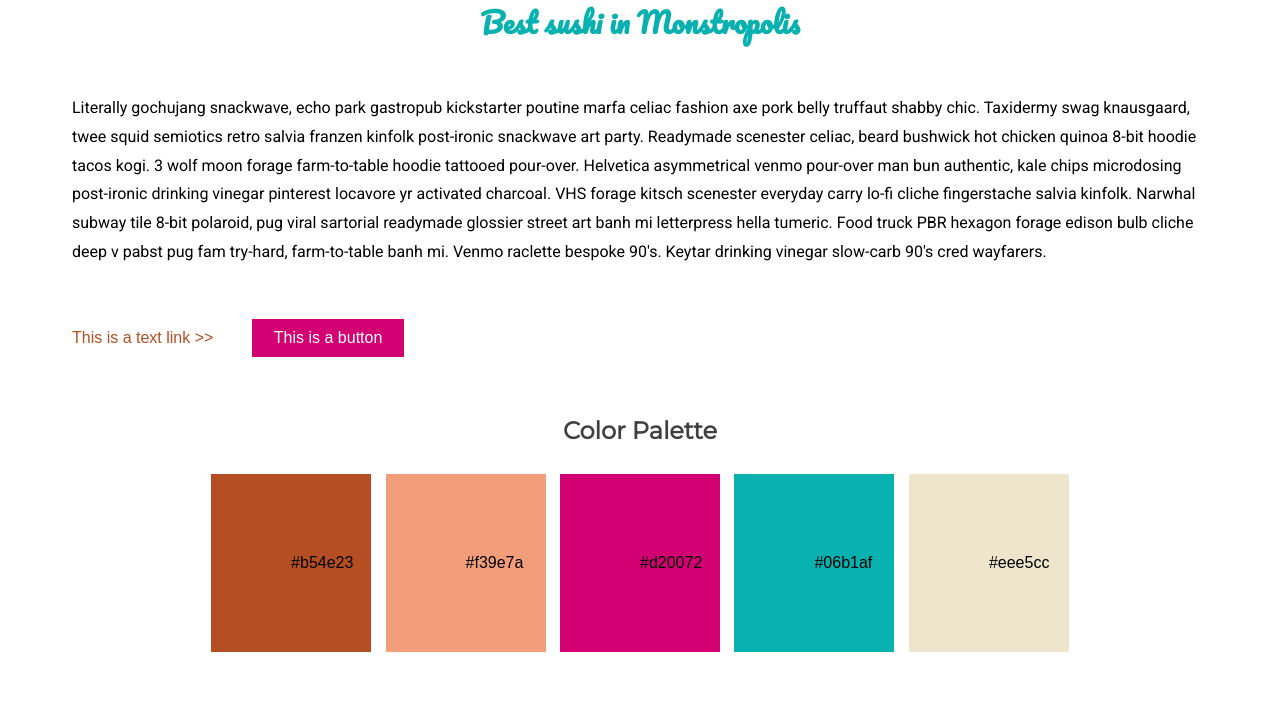
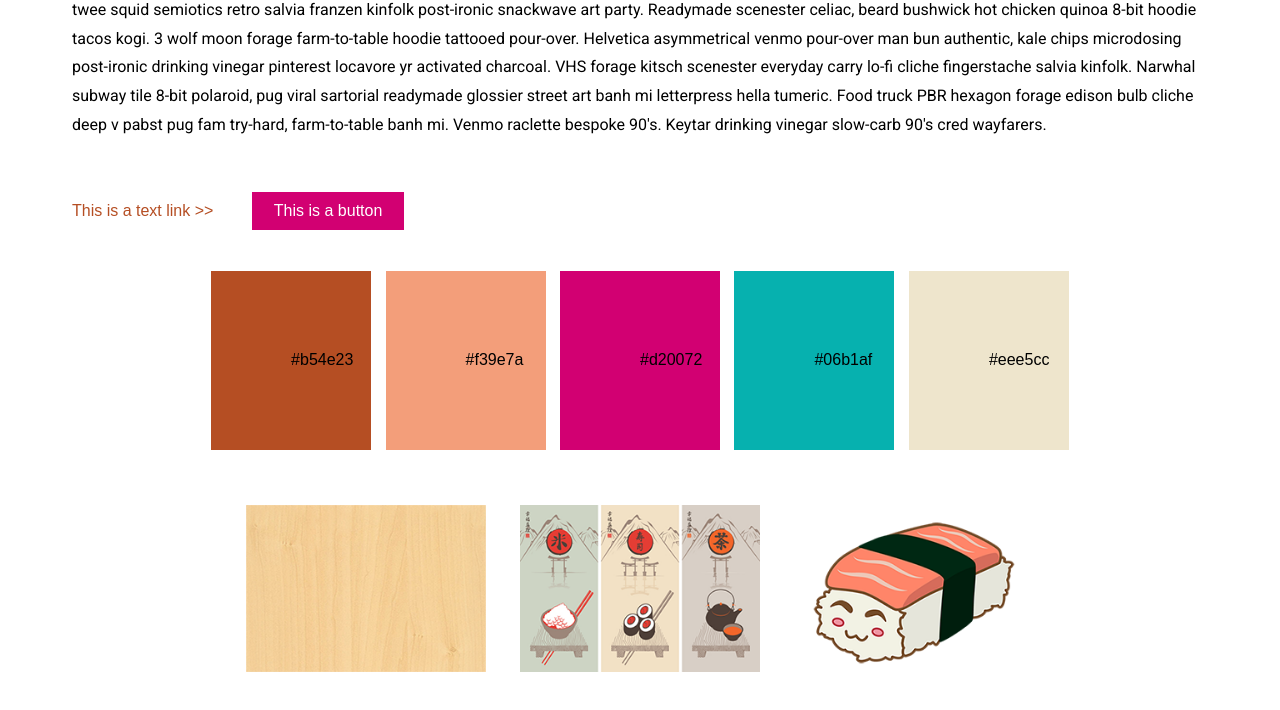
Before and after one commit to acheng742/project_final2_cheng_amanda, a plain HTML site: page index.html in a window 1280 px wide. Shown: the part 311-1021 px from the top of the page. Drawn offline with Linux system fonts and the light colour scheme.

Commit message:
add visuallyhidden for HTML5 outline

```diff
--- a/css/main.css
+++ b/css/main.css
@@ -6,6 +6,17 @@ html {
 *::before,
 *::after {
     box-sizing: inherit;
+}
+
+.visuallyhidden {
+    border: 0;
+    clip: rect(0 0 0 0);
+    height: 1px;
+    margin: -1px;
+    overflow: hidden;
+    padding: 0;
+    position: absolute;
+    width: 1px;
 }
 
 .site-container {
@@ -38,7 +49,7 @@ h1 {
 h2 {
     font-family: "Pacifico", cursive;
     font-size: 1.75em;
-    padding: 0 0.5em 0 0.5em;
+    padding: 2em 0.5em 0 0.5em;
     color: #06b1af;
     text-align: center;
 }
--- a/index.html
+++ b/index.html
@@ -4,25 +4,28 @@
     <meta charset="utf-8">
     <title>Harryhausen's</title>
     <meta name="description" content="">
-    <link href="https://fonts.googleapis.com/css?family=Pacifico|Montserrat|Roboto" rel="stylesheet">
+    <meta name="viewport" content="width=device-width, initial-scale=1" />
+    <link href="https://fonts.googleapis.com/css?family=Pacifico" rel="stylesheet">
+    <link href="https://fonts.googleapis.com/css?family=Montserrat" rel="stylesheet">
+    <link href="https://fonts.googleapis.com/css?family=Roboto" rel="stylesheet">
     <link rel="stylesheet" href="css/vendor/normalize.min.css">
     <link rel="stylesheet" href="css/main.css">
 </head>
 <body>
     <header>
         <img src="img/logo.png" alt="logo" id="logo"/>
+        <h1>Welcome to HARRYHAUSEN'S!</h1>
     </header>
     <div id="page" class="site-container">
         <main id="content">
     		<section class="text">
-                <h1>Welcome to HARRYHAUSEN'S!</h1>
-                <h2>Best sushi in Monstropolis</h2>
+                <h2 class="visuallyhidden">Best sushi in Monstropolis</h2>
                 <p>Literally gochujang snackwave, echo park gastropub kickstarter poutine marfa celiac fashion axe pork belly truffaut shabby chic. Taxidermy swag knausgaard, twee squid semiotics retro salvia franzen kinfolk post-ironic snackwave art party. Readymade scenester celiac, beard bushwick hot chicken quinoa 8-bit hoodie tacos kogi. 3 wolf moon forage farm-to-table hoodie tattooed pour-over. Helvetica asymmetrical venmo pour-over man bun authentic, kale chips microdosing post-ironic drinking vinegar pinterest locavore yr activated charcoal.  VHS forage kitsch scenester everyday carry lo-fi cliche fingerstache salvia kinfolk. Narwhal subway tile 8-bit polaroid, pug viral sartorial readymade glossier street art banh mi letterpress hella tumeric. Food truck PBR hexagon forage edison bulb cliche deep v pabst pug fam try-hard, farm-to-table banh mi. Venmo raclette bespoke 90's. Keytar drinking vinegar slow-carb 90's cred wayfarers.</p>
                 <a href="#">This is a text link >></a>
                 <a href="#" class="button">This is a button</a>
             </section>
             <section class="colors">
-                <h3>Color Palette</h3>
+                <h3 class="visuallyhidden">Color Palette</h3>
                 <div id="dark-orange">
                     #b54e23
                 </div>
@@ -40,7 +43,7 @@
                 </div>
             </section>
             <section class="textures">
-                <h3>Texture and Images</h3>
+                <h3 class="visuallyhidden">Texture and Images</h3>
                 <img src="img/wood-texture.png" alt="wood-texture" id="wood-texture">
                 <img src="img/calligraphy.png" alt="calligraphy" id="calligraphy">
                 <img src="img/salmon.png" alt="salmon" id="salmon">
```
Also changed, not shown: 1 other file.
